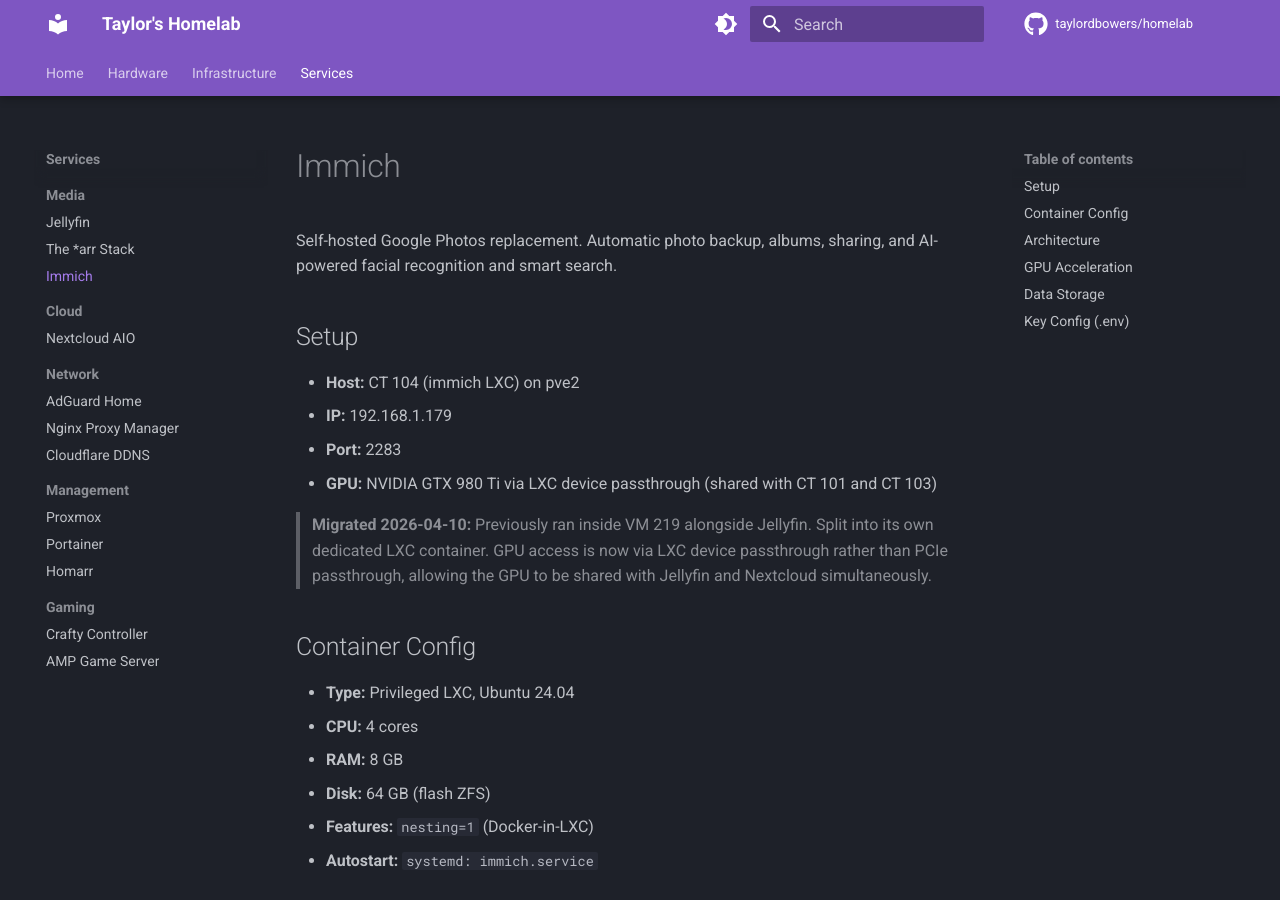
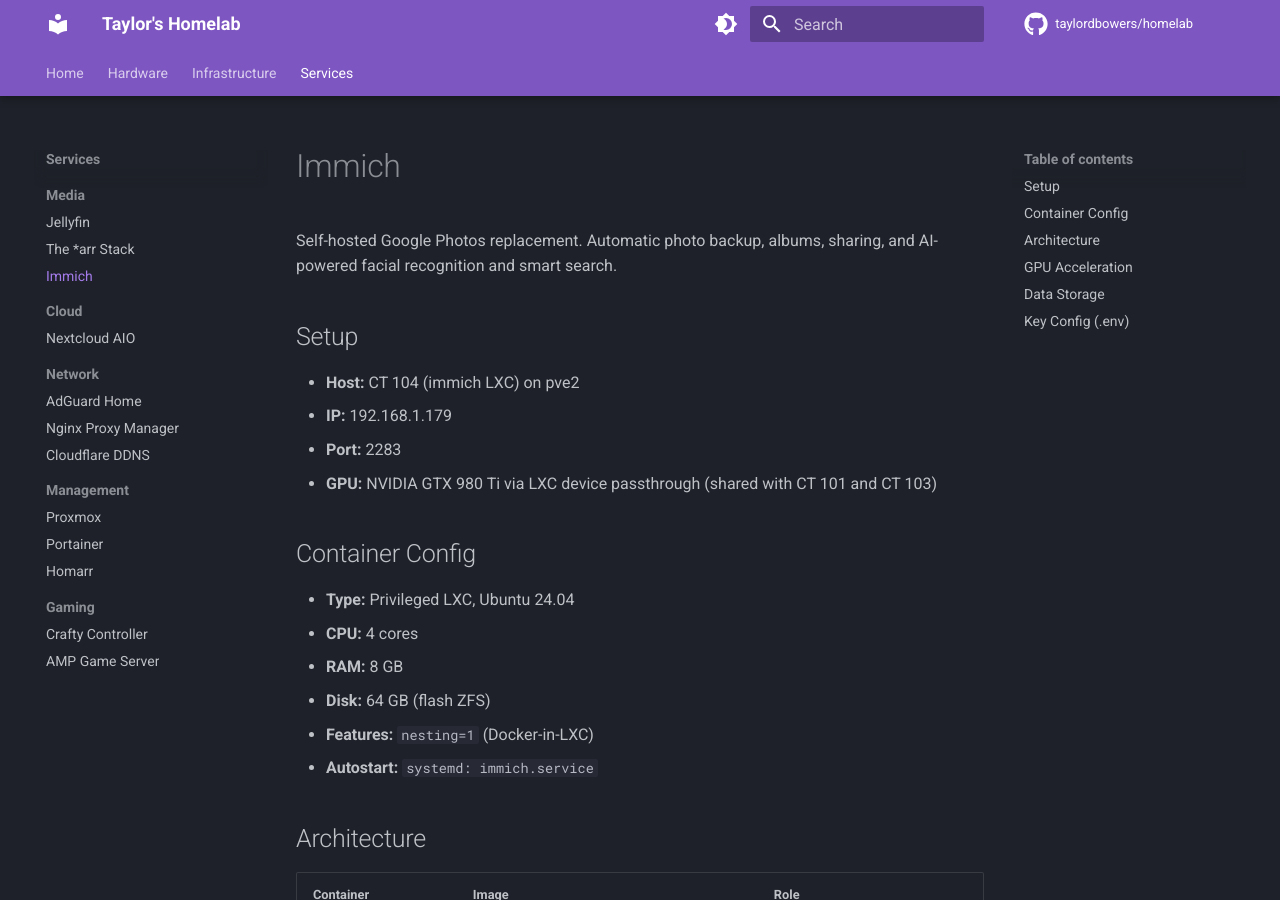
Before and after one commit to taylordbowers/homelab, an MkDocs documentation site: the page built from docs/services/media/immich.md, in a window 1280 px wide and 900 px high. Built offline with MkDocs 1.6.1 and Material for MkDocs 9.7.7, drawn with Linux system fonts in a browser that asks for light colours; comment, search, counter and statistics services are not loaded.

Commit message:
Scrub all remaining VM 219 and 'jellyfin VM' references
- jellyfin.md, immich.md: removed migration callout blocks referencing VM 219
- gpu-passthrough.md: removed "replaces VM 219" historical note
- storage.md: removed VM 219 deletion note
- pve2.md: removed "replaced VM 219" phrasing from GPU section

No remaining references to VM 219 or 'jellyfin VM' across the site.

Co-Authored-By: Claude Sonnet 4.6 <noreply@anthropic.com>

```diff
--- a/docs/services/media/immich.md
+++ b/docs/services/media/immich.md
@@ -8,8 +8,6 @@ Self-hosted Google Photos replacement. Automatic photo backup, albums, sharing,
 - **IP:** 192.168.1.179
 - **Port:** 2283
 - **GPU:** NVIDIA GTX 980 Ti via LXC device passthrough (shared with CT 101 and CT 103)
-
-> **Migrated 2026-04-10:** Previously ran inside VM 219 alongside Jellyfin. Split into its own dedicated LXC container. GPU access is now via LXC device passthrough rather than PCIe passthrough, allowing the GPU to be shared with Jellyfin and Nextcloud simultaneously.
 
 ## Container Config
 
```
Also changed, not shown: docs/hardware/pve2.md (+1 -1 lines), docs/infrastructure/gpu-passthrough.md (+1 -1 lines), docs/infrastructure/storage.md (+0 -2 lines), docs/services/media/jellyfin.md (+0 -2 lines).
